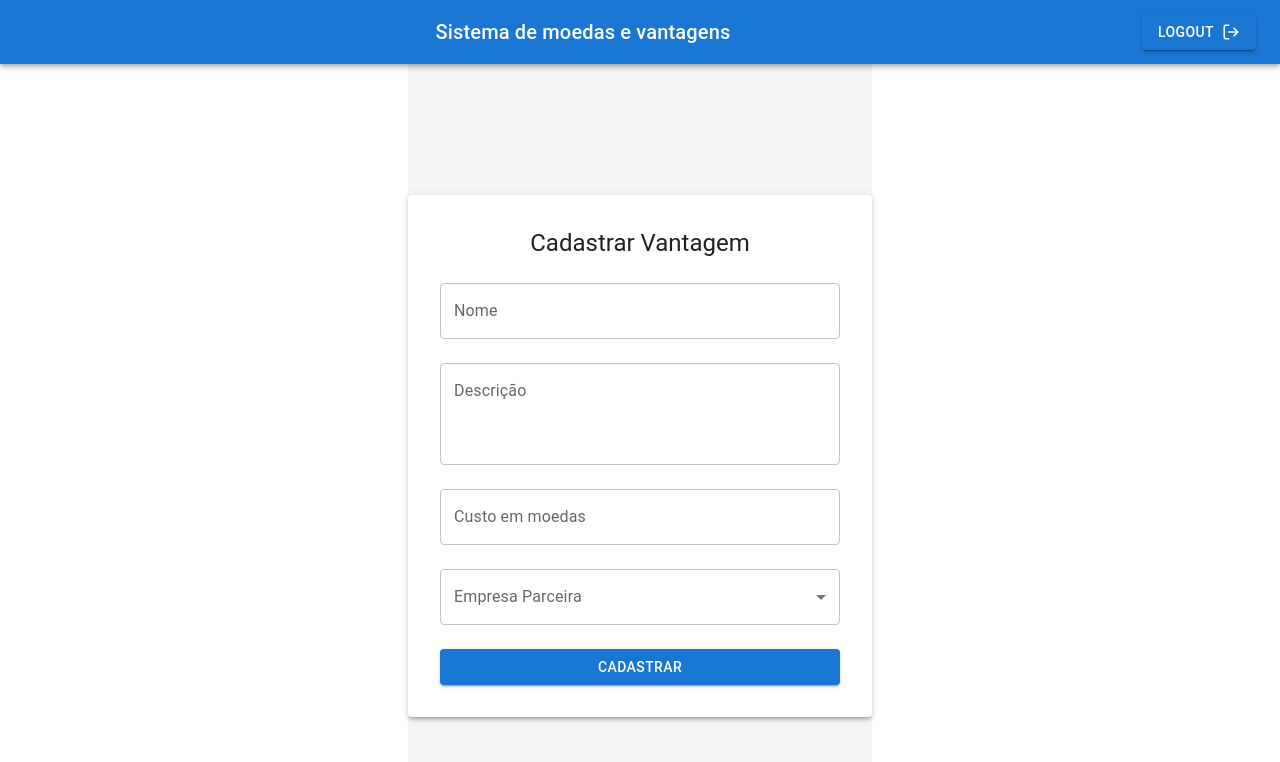
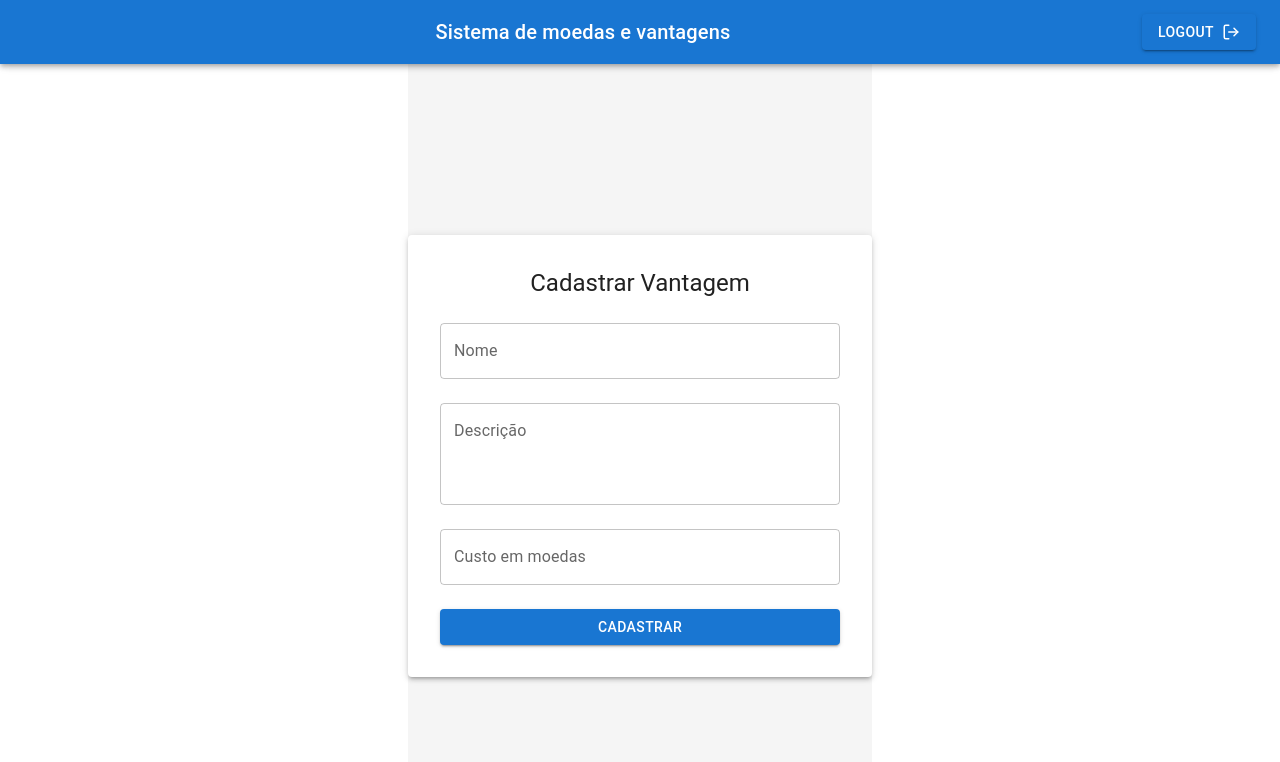
Before and after one commit to mmhqs/lab-desenvolvimento-software, a React (Vite) app in the folder laboratorio3/frontend/laboratorio3/: page /vantagem in a window 1280 px wide. Shown: the top 762 px of the page. Built offline with nearby package versions, Linux system fonts and the light colour scheme.

Commit message:
fix: gift register

```diff
--- a/laboratorio3/frontend/laboratorio3/src/features/CadastroVantagem.tsx
+++ b/laboratorio3/frontend/laboratorio3/src/features/CadastroVantagem.tsx
@@ -78,20 +78,6 @@ const CadastroVantagem = () => {
                 }
               }}
             />
-            <TextField
-              select
-              label="Empresa Parceira"
-              fullWidth
-              margin="normal"
-              value={empresa}
-              onChange={(e) => setEmpresa(e.target.value)}
-            >
-              {empresasParceiras.map((empresa) => (
-                <MenuItem key={empresa.id} value={empresa.id}>
-                  {empresa.nome}
-                </MenuItem>
-              ))}
-            </TextField>
             <Button type="submit" variant="contained" fullWidth sx={{ mt: 2 }}>
               Cadastrar
             </Button>
```
